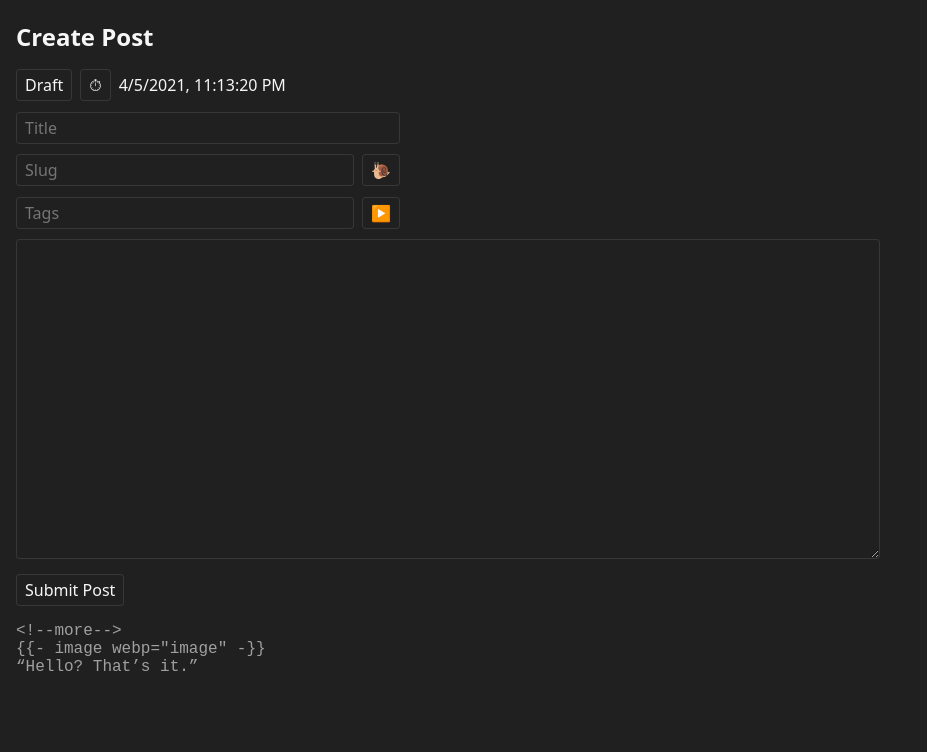
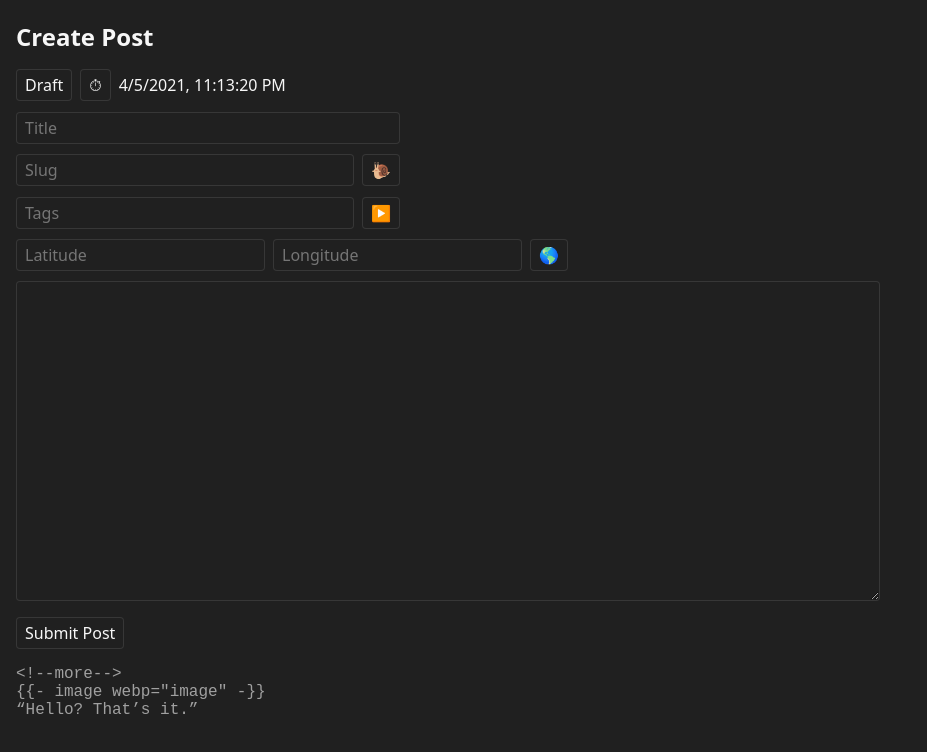
Before and after one commit to georgemblack/web-admin, a React app: page /#/posts/1/edit in a window 1280 px wide. Shown: the top 752 px of the page, without its empty margins (0-927 px from the left). Built offline with nearby package versions, Linux system fonts and the light colour scheme.

Commit message:
Add location controls to form editor

```diff
--- a/public/main.css
+++ b/public/main.css
@@ -233,13 +233,15 @@ label {
 .post-editor .title-controls,
 .post-editor .slug-controls,
 .post-editor .tag-controls,
+.post-editor .location-controls,
 .post-editor .content,
 .post-editor .actions {
   margin: 0.65em 0 0 0;
 }
 
 .post-editor .meta-controls,
-.post-editor .slug-controls {
+.post-editor .slug-controls,
+.post-editor .location-controls {
   display: flex;
   align-items: center;
   max-width: 24em;
@@ -292,3 +294,16 @@ label {
 .text-list-input p {
   margin: 0 0 0 0.5em;
 }
+
+.location-input {
+  display: flex;
+  align-items: center;
+  max-width: 24em;
+  box-sizing: border-box;
+}
+
+.location-input input {
+  margin: 0 0.5em 0 0;
+  min-width: none;
+  flex-grow: 1;
+}
--- /dev/null
+++ b/src/components/LocationInput.jsx
@@ -0,0 +1,48 @@
+function LocationInput(props) {
+  const latitude = props.value ? props.value[0] : "";
+  const longitude = props.value ? props.value[1] : "";
+
+  const handleLatitudeChange = (event) => {
+    const newLatitude = event.target.value;
+    if (props.onChange) {
+      props.onChange([newLatitude, longitude]);
+    }
+  };
+
+  const handleLongitudeChange = (event) => {
+    const newLongitude = event.target.value;
+    if (props.onChange) {
+      props.onChange([latitude, newLongitude]);
+    }
+  };
+
+  const getCurrentLocation = (event) => {
+    navigator.geolocation.getCurrentPosition((position) => {
+      if (props.onChange) {
+        props.onChange(position.coords.latitude, position.coords.longitude);
+      }
+    });
+  };
+
+  return (
+    <div className="location-input">
+      <input
+        type="text"
+        value={latitude}
+        placeholder="Latitude"
+        onChange={handleLatitudeChange}
+      ></input>
+      <input
+        type="text"
+        value={longitude}
+        placeholder="Longitude"
+        onChange={handleLongitudeChange}
+      ></input>
+      <button type="button" onClick={getCurrentLocation}>
+        🌎
+      </button>
+    </div>
+  );
+}
+
+export default LocationInput;
--- a/src/components/PostEditor.jsx
+++ b/src/components/PostEditor.jsx
@@ -6,6 +6,7 @@ import mergeWith from "lodash.mergewith";
 import { slugify } from "../utils";
 import GlobalContext from "../context/GlobalContext.js";
 import TextListInput from "./TextListInput.jsx";
+import LocationInput from "./LocationInput.jsx";
 
 function mergeCustomizer(objValue, srcValue) {
   // Don't merge the values in two arrays.
@@ -113,11 +114,16 @@ function PostEditor(props) {
         </div>
         <div className="tag-controls">
           <TextListInput
-            type="text"
             value={formState.metadata.tags}
             placeholder="Tags"
             onChange={(tags) => formDispatch({ metadata: { tags } })}
           ></TextListInput>
+        </div>
+        <div className="location-controls">
+          <LocationInput
+            value={formState.metadata.location}
+            onChange={(location) => formDispatch({ metadata: { location } })}
+          ></LocationInput>
         </div>
         <div className="content">
           <textarea
```
